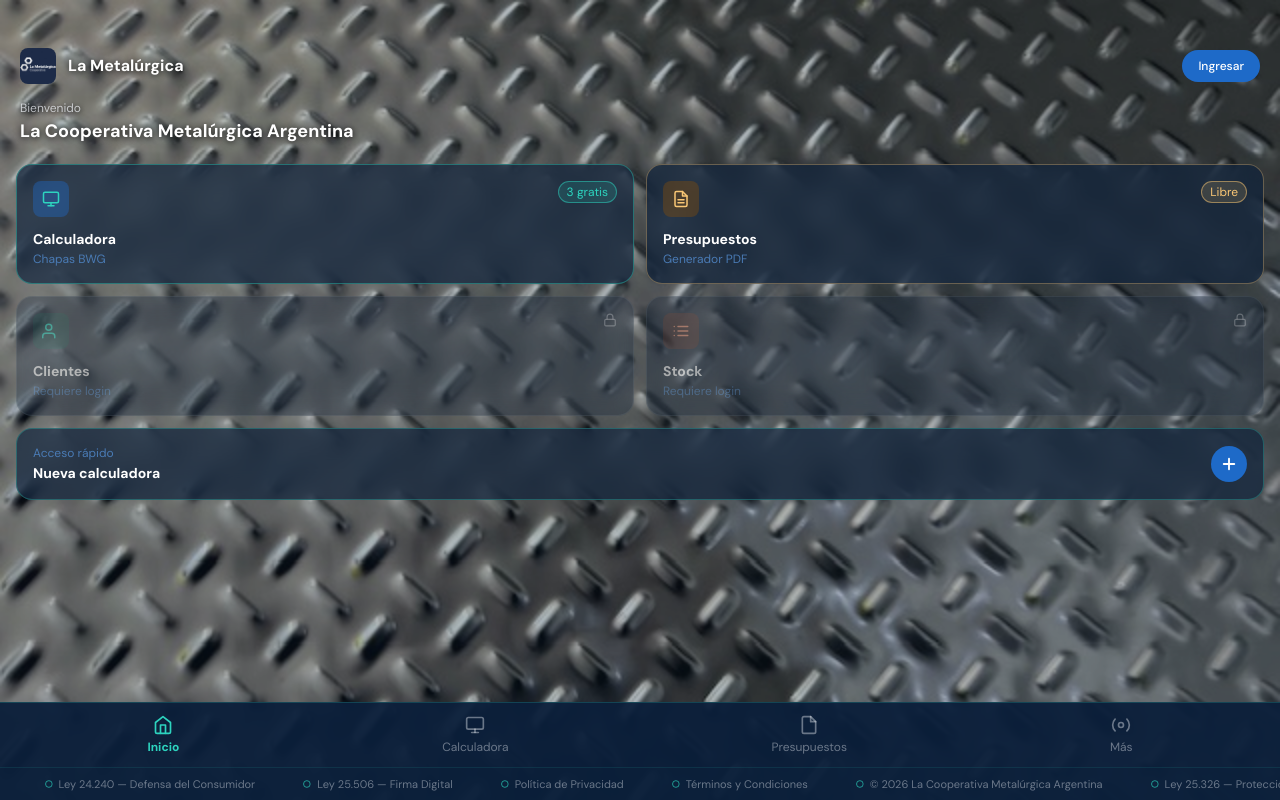
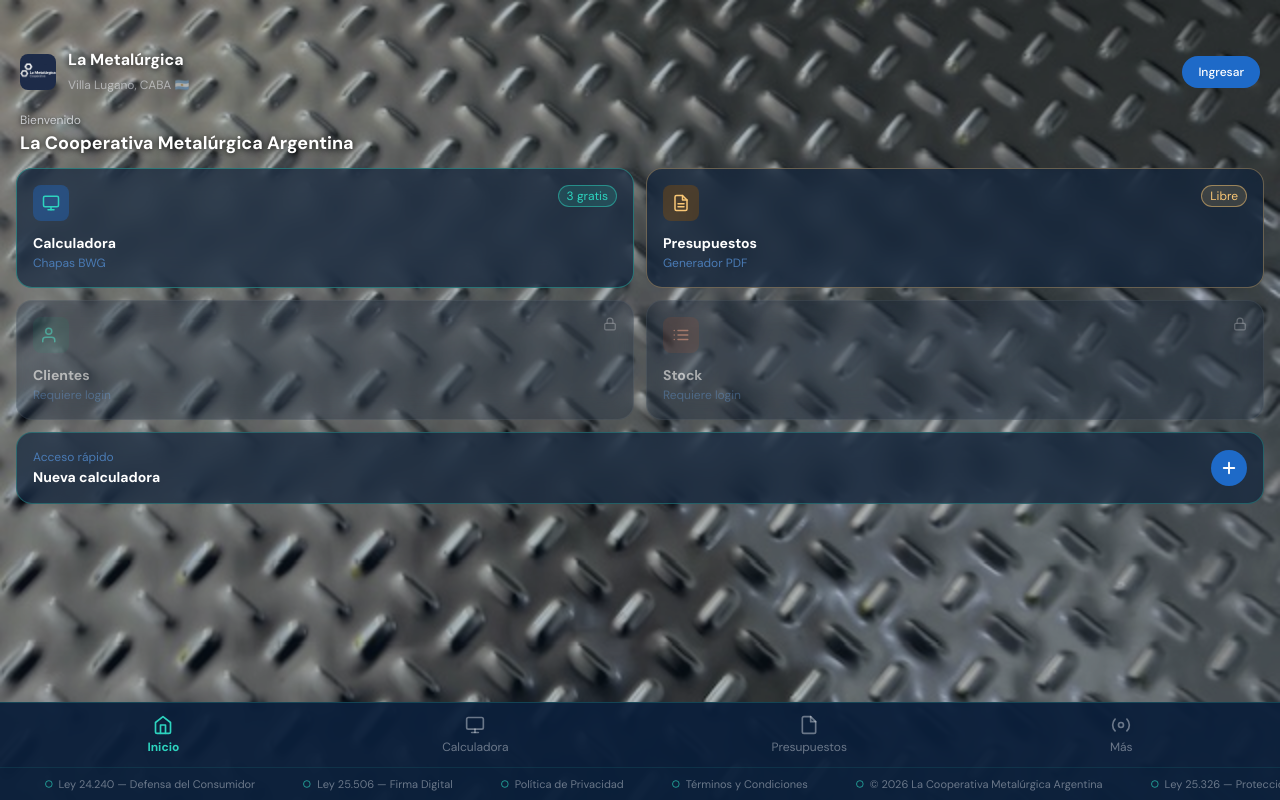
Before and after one commit to sjonatan35-coder/cotizador-metalurgica, a Next.js app: page / in a window 1280 px wide. Built offline with nearby package versions, Linux system fonts and the light colour scheme; no server answers.

Commit message:
Semana 8: panel inicio - subtitulo header + banner UTM dinamico

```diff
--- a/src/app/page.tsx
+++ b/src/app/page.tsx
@@ -8,6 +8,7 @@
   const supabase = createClient()
   const router = useRouter()
   const [esAdmin, setEsAdmin] = useState(false)
+  const [utmSource, setUtmSource] = useState<string | null>(null)
 
   useEffect(() => {
     const checkRol = async () => {
@@ -21,6 +22,13 @@
       if (profile?.rol === 'ADMIN') setEsAdmin(true)
     }
     checkRol()
+
+    // Leer UTM capturado
+    const utmRaw = localStorage.getItem('metalurgica_utm')
+    if (utmRaw) {
+      const utm = JSON.parse(utmRaw)
+      if (utm?.source) setUtmSource(utm.source)
+    }
   }, [])
 
   return (
@@ -32,16 +40,32 @@
           <div className="flex items-center justify-between px-5 pt-12 pb-4">
             <div className="flex items-center gap-3">
               <img src="/logo.jpg" alt="Logo" className="h-9 w-9 rounded-lg object-cover" />
-              <span className="text-white font-bold text-base" style={{ textShadow: '0 1px 6px rgba(0,0,0,0.9)' }}>La Metalúrgica</span>
+              <div>
+                <span className="text-white font-bold text-base block" style={{ textShadow: '0 1px 6px rgba(0,0,0,0.9)' }}>La Metalúrgica</span>
+                <span className="text-xs" style={{ color: 'rgba(247,250,255,0.5)' }}>Villa Lugano, CABA 🇦🇷</span>
+              </div>
             </div>
             <a href="/login" className="text-xs font-medium px-4 py-2 rounded-full text-white" style={{ background: '#1E6AC8' }}>Ingresar</a>
           </div>
 
           {/* Bienvenida */}
-          <div className="px-5 pb-5">
+          <div className="px-5 pb-3">
             <p className="text-xs mb-1" style={{ color: 'rgba(247,250,255,0.7)', textShadow: '0 1px 4px rgba(0,0,0,0.8)' }}>Bienvenido</p>
             <span className="text-white font-bold text-lg leading-tight" style={{ textShadow: '0 1px 6px rgba(0,0,0,0.9)' }}>La Cooperativa Metalúrgica Argentina</span>
           </div>
+
+          {/* Banner UTM — aparece solo si llegó de campaña */}
+          {utmSource && (
+            <div className="mx-5 mb-3 px-4 py-2 rounded-xl flex items-center gap-2"
+              style={{ background: 'rgba(45,212,191,0.1)', border: '0.5px solid rgba(45,212,191,0.3)' }}>
+              <svg width="14" height="14" viewBox="0 0 24 24" fill="none" stroke="#2DD4BF" strokeWidth="2" strokeLinecap="round" strokeLinejoin="round">
+                <circle cx="12" cy="12" r="10"/><line x1="12" y1="8" x2="12" y2="12"/><line x1="12" y1="16" x2="12.01" y2="16"/>
+              </svg>
+              <span className="text-xs" style={{ color: 'rgba(247,250,255,0.7)' }}>
+                Llegaste desde <strong style={{ color: '#2DD4BF' }}>{utmSource}</strong> — 3 cálculos gratis
+              </span>
+            </div>
+          )}
 
           {/* Grilla 2x2 */}
           <div className="px-4 grid grid-cols-2 gap-3 mb-3">
```
